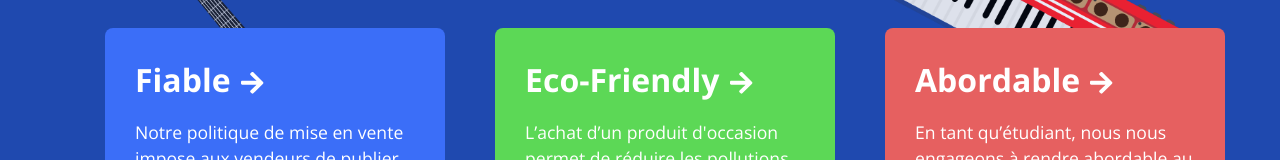
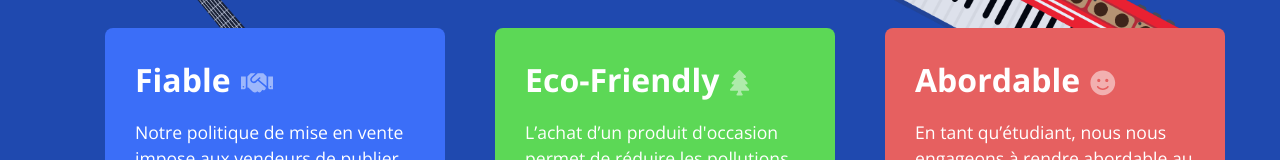
Before and after one commit to maxess-dev/Chordeus, a React (Create React App) app in the folder chordeus/: page / in a window 1280 px wide. Shown: the part 1642-1802 px from the top of the page. Built offline with nearby package versions, Linux system fonts and the light colour scheme.

Commit message:
cards instruments finished

```diff
--- a/chordeus/src/components/ctn-card-info.js
+++ b/chordeus/src/components/ctn-card-info.js
@@ -25,7 +25,7 @@ function CardInfo(props){
         <div className="ctn-card-info" style={ctnCard}>
             <img src={props.instrument} alt="Guitar" className="guitar" style={instrumentPosition}/>
             <div className="ctn-card-inner">
-                <span className="title-card-info">{props.title}<FontAwesomeIcon icon={faArrowRight} className="icon-title"/></span>
+                <span className="title-card-info">{props.title}<FontAwesomeIcon icon={props.icon} className="icon-title"/></span>
                 <p className="para-card-info">{props.info}</p>
                 <button className="more" style={buttonMargin}>En savoir plus<FontAwesomeIcon icon={faArrowRight} className="icon"/></button>
             </div>
--- a/chordeus/src/components/homepage.js
+++ b/chordeus/src/components/homepage.js
@@ -4,6 +4,9 @@ import CardInstrument from './ctn-card-instruments.js';
 import CardInfo from './ctn-card-info.js';
 import imgLogo from '../img/chordette.png';
 import { ReactComponent as Wave } from '../svg/wave.svg';
+import { faTree } from '@fortawesome/free-solid-svg-icons';
+import { faHandshake } from '@fortawesome/free-solid-svg-icons';
+import { faSmile } from '@fortawesome/free-solid-svg-icons';
 import guitar from '../img/guitar.png';
 import drums from '../img/drums.png';
 import synth from '../img/synth.png';
@@ -46,9 +49,9 @@ function Home() {
             <section className = "ctn-layout-3">
                 <Wave className = "wave2" />
                 <div className = "card-info-service">
-                    <CardInfo widthInstrument="300px" instrument={guitar} title="Fiable" info="Notre politique de mise en vente impose aux vendeurs de publier une vidéo démontrant la qualité de leurs intruments." bgColor="#3B6EF8" color="#4267CC" marginTop="35px" marginLeft ="50px"/>
-                    <CardInfo widthInstrument="200px" instrument={drums} title="Eco-Friendly" info="L’achat d’un produit d'occasion permet de réduire les pollutions liées à la création de nouveaux instruments." bgColor="#5CD856" color ="#56BF59" marginTop ="35px" marginLeft ="50px" bottomInstrument ="-100px"/>
-                    <CardInfo widthInstrument="350px" instrument={synth} title="Abordable" info="En tant qu’étudiant, nous nous engageons à rendre abordable au plus grand nombre la musique, grâce à des instruments qui s’accordent à votre budget." bgColor="#E66060" color="#E97B7B" marginLeft ="50px" bottomInstrument ="230px" rightInstrument = "20px"/>
+                    <CardInfo icon={faHandshake} widthInstrument="300px" instrument={guitar} title="Fiable" info="Notre politique de mise en vente impose aux vendeurs de publier une vidéo démontrant la qualité de leurs intruments." bgColor="#3B6EF8" color="#4267CC" marginTop="35px" marginLeft ="50px"/>
+                    <CardInfo icon={faTree} widthInstrument="200px" instrument={drums} title="Eco-Friendly" info="L’achat d’un produit d'occasion permet de réduire les pollutions liées à la création de nouveaux instruments." bgColor="#5CD856" color ="#56BF59" marginTop ="35px" marginLeft ="50px" bottomInstrument ="-100px"/>
+                    <CardInfo icon={faSmile} widthInstrument="350px" instrument={synth} title="Abordable" info="En tant qu’étudiant, nous nous engageons à rendre abordable au plus grand nombre la musique, grâce à des instruments qui s’accordent à votre budget." bgColor="#E66060" color="#E97B7B" marginLeft ="50px" bottomInstrument ="230px" rightInstrument = "20px"/>
                 </div>
             </section>
         </main>
--- a/chordeus/src/css/card-info.css
+++ b/chordeus/src/css/card-info.css
@@ -48,4 +48,5 @@
 .icon-title{
     margin-left: 10px;
     font-size: 0.8em;
+    opacity: 0.5;
 }
```
